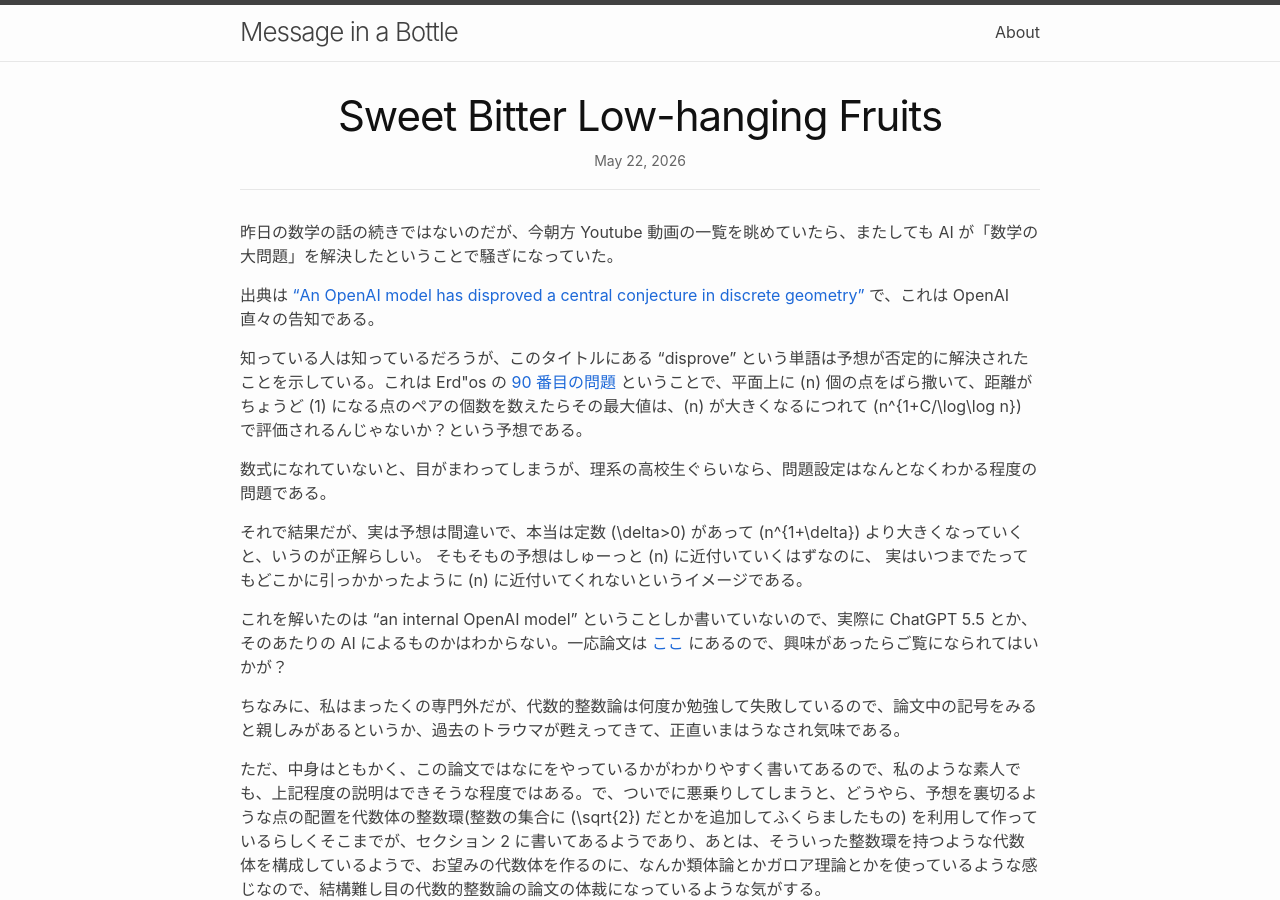
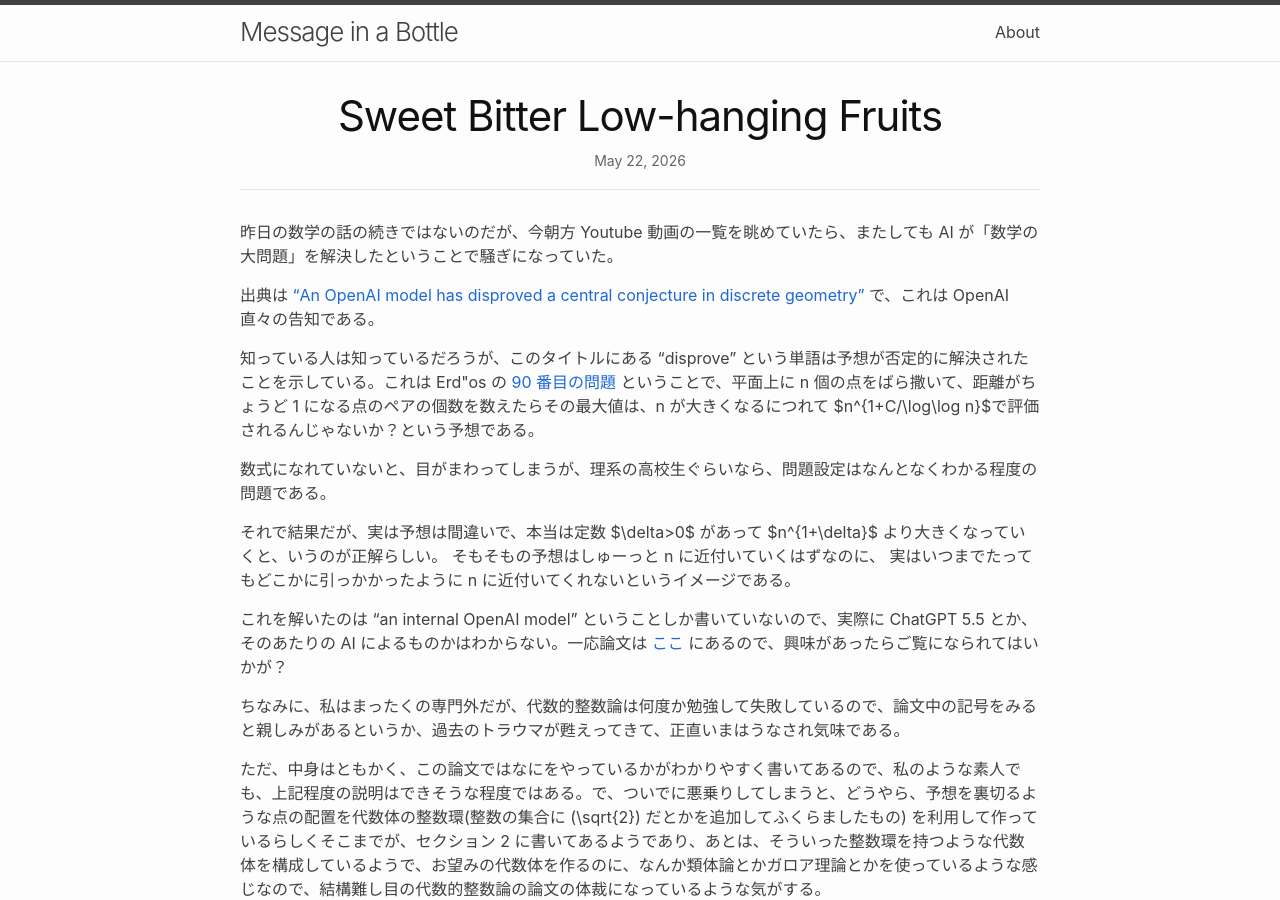
Before and after one commit to eiu2/eiu2.github.com, a Jekyll site: the page built from _posts/2026-05-22-fruits.md, in a window 1280 px wide and 900 px high. Built offline with Jekyll 4.4.1, drawn with Linux system fonts in a browser that asks for light colours; nearby versions of some CDN libraries.

Commit message:
fix math symbols

```diff
--- a/_posts/2026-05-22-fruits.md
+++ b/_posts/2026-05-22-fruits.md
@@ -9,14 +9,14 @@
 ["An OpenAI model has disproved a central conjecture in discrete geometry"](https://openai.com/index/model-disproves-discrete-geometry-conjecture/)
 で、これは OpenAI 直々の告知である。
 
-知っている人は知っているだろうが、このタイトルにある "disprove" という単語は予想が否定的に解決されたことを示している。これは Erd\"os の [90 番目の問題](https://www.erdosproblems.com/90) ということで、平面上に \(n\) 個の点をばら撒いて、距離がちょうど \(1\) になる点のペアの個数を数えたらその最大値は、\(n\) が大きくなるにつれて \(n^{1+C/\log\log n}\) で評価されるんじゃないか？という予想である。
+知っている人は知っているだろうが、このタイトルにある "disprove" という単語は予想が否定的に解決されたことを示している。これは Erd\"os の [90 番目の問題](https://www.erdosproblems.com/90) ということで、平面上に n 個の点をばら撒いて、距離がちょうど 1 になる点のペアの個数を数えたらその最大値は、n が大きくなるにつれて $n^{1+C/\log\log n}$で評価されるんじゃないか？という予想である。
 
 数式になれていないと、目がまわってしまうが、理系の高校生ぐらいなら、問題設定はなんとなくわかる程度の問題である。
 
-それで結果だが、実は予想は間違いで、本当は定数 \(\delta>0\) があって
-\(n^{1+\delta}\) より大きくなっていくと、いうのが正解らしい。
-そもそもの予想はしゅーっと \(n\) に近付いていくはずなのに、
-実はいつまでたってもどこかに引っかかったように \(n\) に近付いてくれないというイメージである。
+それで結果だが、実は予想は間違いで、本当は定数 $\delta>0$ があって
+$n^{1+\delta}$ より大きくなっていくと、いうのが正解らしい。
+そもそもの予想はしゅーっと n に近付いていくはずなのに、
+実はいつまでたってもどこかに引っかかったように n に近付いてくれないというイメージである。
 
 これを解いたのは
 "an internal OpenAI model" ということしか書いていないので、実際に ChatGPT 5.5 とか、そのあたりの AI によるものかはわからない。一応論文は
```
